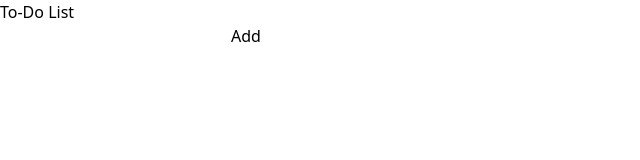
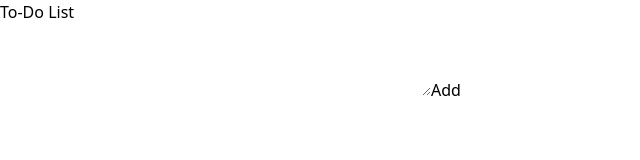
Before and after one commit to andredespouys/next-app-notes, a Next.js app: page / in a window 1280 px wide. Shown: the top 160 px of the page, without its empty margins (0-640 px from the left). Built offline with nearby package versions, Linux system fonts and the light colour scheme.

Commit message:
Update- add funxtionality

```diff
--- a/src/components/App.tsx
+++ b/src/components/App.tsx
@@ -1,42 +1,39 @@
+"use client"
 import React from "react";
 import { useState } from "react";
 import InputArea from "./InputArea";
 import Note from "./Note";
-"use client"
+
 function App() {
 
-  const [note, setNote] = useState("");
-  const [notes, setNotes] = useState([]);
+
+  const [notes, setNotes]:any[] = useState([])
 
 
 
-  function manageChange(event){
-    const value = event.target.value;
-    setNote(value);
+  function addNote(note:any){
+    setNotes(prevNotes =>  [...prevNotes, note])
+    console.log(notes)
   }
-  function addNote(){
-    setNotes((prevNotes => {
-      return [ ...prevNotes, note ]
-    }));
-    setNote("");
-  }
-  function deleteItem(id){
+   function deleteItem(id){
     setNotes(prevValue => prevValue.filter((item,index) => index !== id))
     // setNotes(prevValue => prevValue.remove(id));
   }
+
   return (
     <div className="container">
       <div className="heading">
         <h1>To-Do List</h1>
       </div>
       <div className="form">
-      <InputArea onchange= {manageChange} inputValue={note} onclick={addNote}/>
+      <InputArea onAdd={addNote}/>
       </div>
       <div>
         <ul>
-            {notes.map((note, index) =>
-            <Note key={index} id={index}value={note} onClick={deleteItem}/>
-            )}
+            {notes.map((note:any,index:any) =>
+            // console.log(note[index])
+               <Note className="text-red-400" key={index} id={index} title={note.title} text={note.text} onClick={deleteItem}/>
+               )}
 
         </ul>
       </div>
--- a/src/components/Input.tsx
+++ b/src/components/Input.tsx
@@ -1,5 +1,5 @@
 export default function Input(props:any){
     return (
-        <input value={props.value} onChange={props.onchange} type={props.type} />
+        <input value={props.value} onChange={props.onChange} name={props.name} type={props.type} />
     )
 }
--- a/src/components/InputArea.tsx
+++ b/src/components/InputArea.tsx
@@ -1,12 +1,44 @@
 import Button from "./Button";
 import Input from "./Input";
+import { useState } from "react";
+import TextArea from "./TextArea";
+import Note from "./Note";
 
 
 export default function InputArea(props:any){
+
+  const [note, setNote] = useState({
+    title:"",
+    text:""
+  });
+
+  function manageChange(event:any){
+    const {name, value} = event.target;
+
+      setNote(prevNote => {
+        return{
+          ...prevNote,
+          [name]: value}});
+    }
+
+
+
+  function addNote(event:any){
+    event.preventDefault();
+    console.log(note);
+    props.onAdd(note);
+  }
+
     return(
-        <div>
-            <Input onchange= {props.onchange} value={props.inputValue} type="text"/>
-            <Button type="Add" value={props.inputValue} onclick= {props.onclick}  />
+      <div>
+        <div className="block">
+            <Input onChange= {manageChange} value={note.title} name="title" placeholder="Note title" type="text"/>
+            <TextArea onChange= {manageChange} value={note.text} name="text"/>
+            <Button type="Add" onclick= {addNote}  />
         </div>
+
+      </div>
+
+
     )
 }
--- a/src/components/Note.tsx
+++ b/src/components/Note.tsx
@@ -2,9 +2,9 @@
 export default function Note(props:any){
 
     return (
-        <div onClick={()=>{props.onClick(props.id) } }>
-            <li>{props.value}</li>
-        </div>
-
+    <div>
+        <h3 onClick={()=>{props.onClick(props.id) } } >{props.title}</h3>
+        <p>{props.text}</p>
+    </div>
     )
 }
--- /dev/null
+++ b/src/components/TextArea.tsx
@@ -0,0 +1,6 @@
+export default function TextArea(props:any) {
+  return(
+    <textarea onChange={props.onChange} name={props.name} value={props.value} rows="3" />
+  )
+
+}
```
